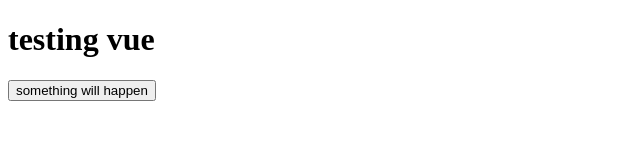
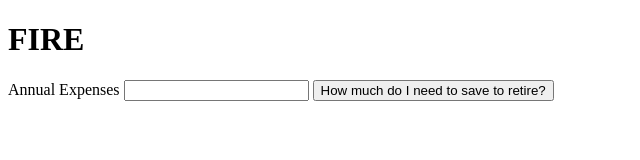
Before and after one commit to eating247/fire_calc, a plain HTML site: page index.html in a window 1280 px wide. Shown: the whole page, without its empty margins (0-640 px from the left). Drawn offline with nearby package versions, Linux system fonts and the light colour scheme.

Commit message:
basic calculation

```diff
--- a/app.js
+++ b/app.js
@@ -1,11 +1,13 @@
 var fire = new Vue({
   el: '#fire',
   data: {
-    message: 'testing vue'
+    message: 'FIRE',
+    expenses: '',
+    calc: ''
   },
   methods: {
-    changeSomething: function() {
-      this.message = 'new message'
+    calculate: function() {
+      this.calc = this.expenses * 25
     }
   }
 })
--- a/index.html
+++ b/index.html
@@ -8,7 +8,17 @@
 
   <div id="fire">
     <h1>{{message}}</h1>
-    <button v-on:click="changeSomething">something will happen</button>
+    <label>Annual Expenses</label>
+    <input type="number" v-model="expenses">
+
+
+    <button v-on:click="calculate">How much do I need to save to retire?</button>
+
+    <!-- <h1>{{expenses * 25}}</h1> -->
+
+    <h1>{{calc}}</h1>
+
+
   </div>
 
   <script type="text/javascript" src="app.js"></script>
```
